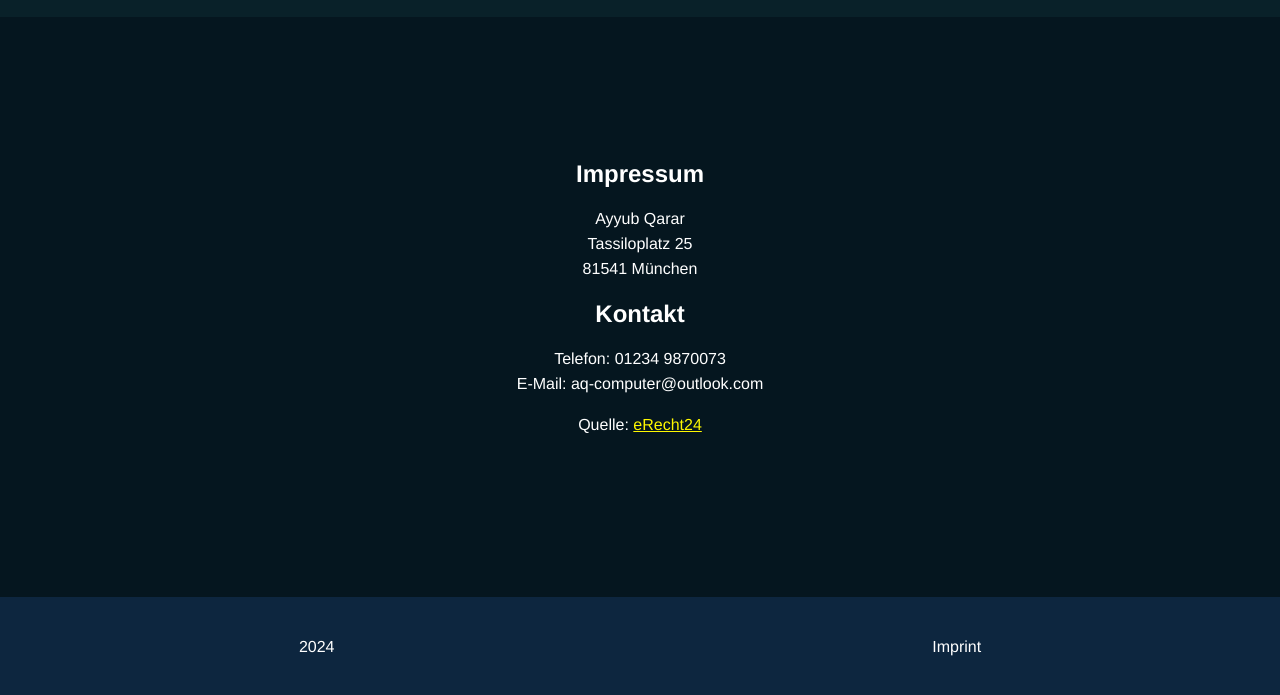
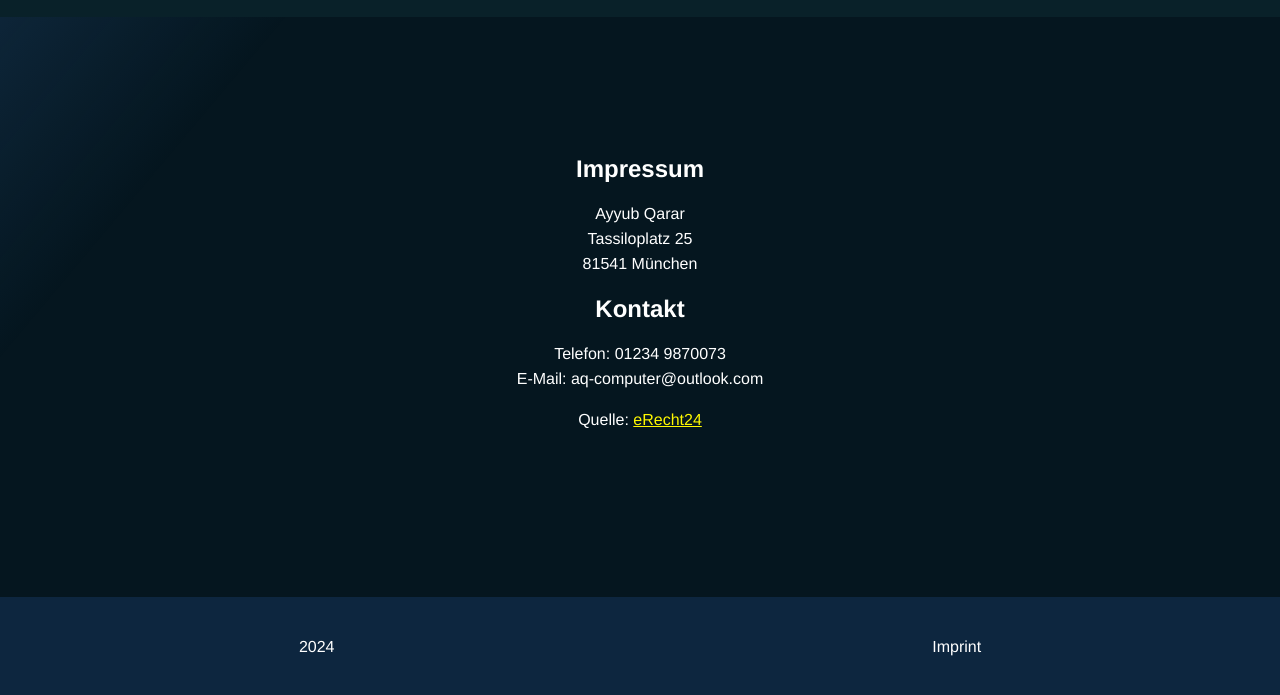
Before and after one commit to Ay010/Pokedex, a plain HTML site: page impressum.html in a window 1280 px wide. Shown: the part 103-798 px from the top of the page. Drawn offline with Linux system fonts and the light colour scheme.

```diff
--- a/style.css
+++ b/style.css
@@ -169,9 +169,13 @@
   align-items: center;
   flex-direction: column;
 
-  margin: 130px 0 30px 0;
+  margin: 120px 0 30px 0;
+  padding-top: 15px;
 
-  min-height: calc(100vh - 260px);
+  min-height: calc(100vh - 250px);
+
+  background: linear-gradient(130deg, rgba(61, 125, 202, 0.2) 0%, rgba(61, 125, 202, 0.1) 10%, rgba(61, 125, 202, 0) 20%, rgb(5, 22, 31) 20%);
+  background-attachment: fixed;
 }
 
 /* pokemon card */
```
